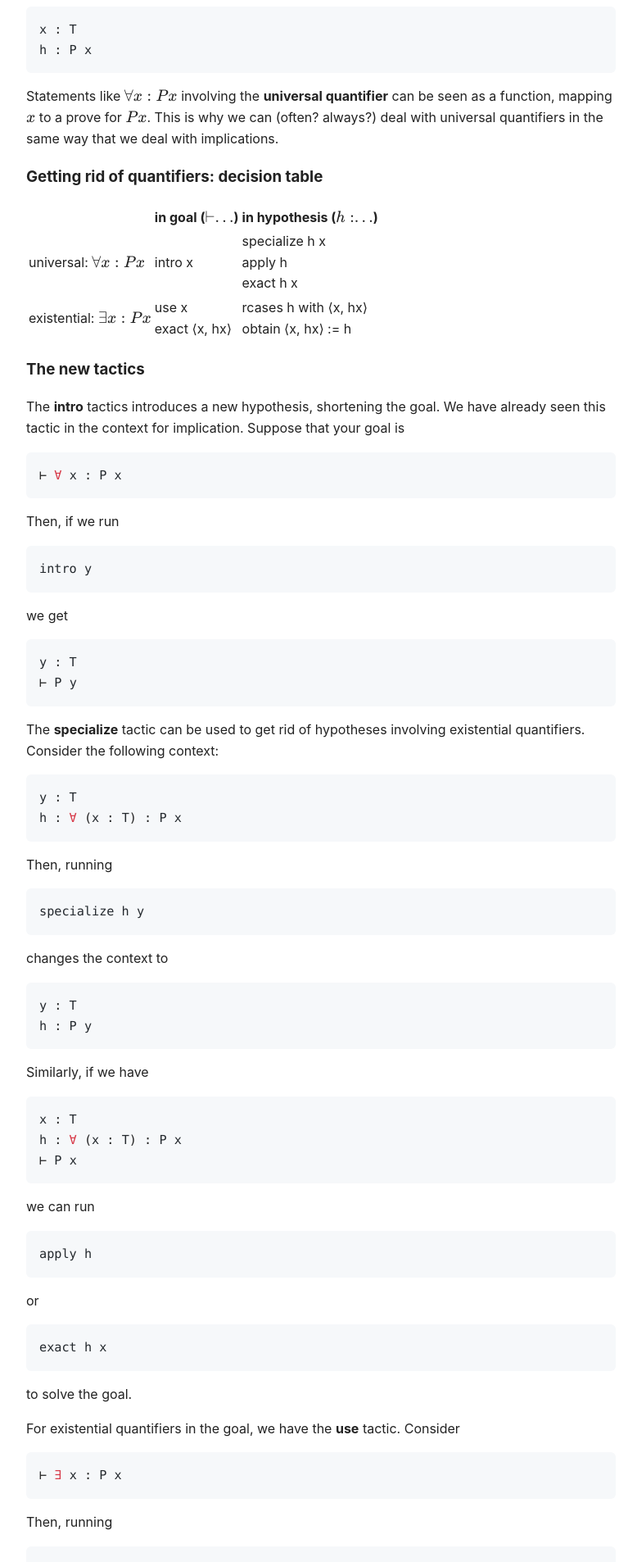
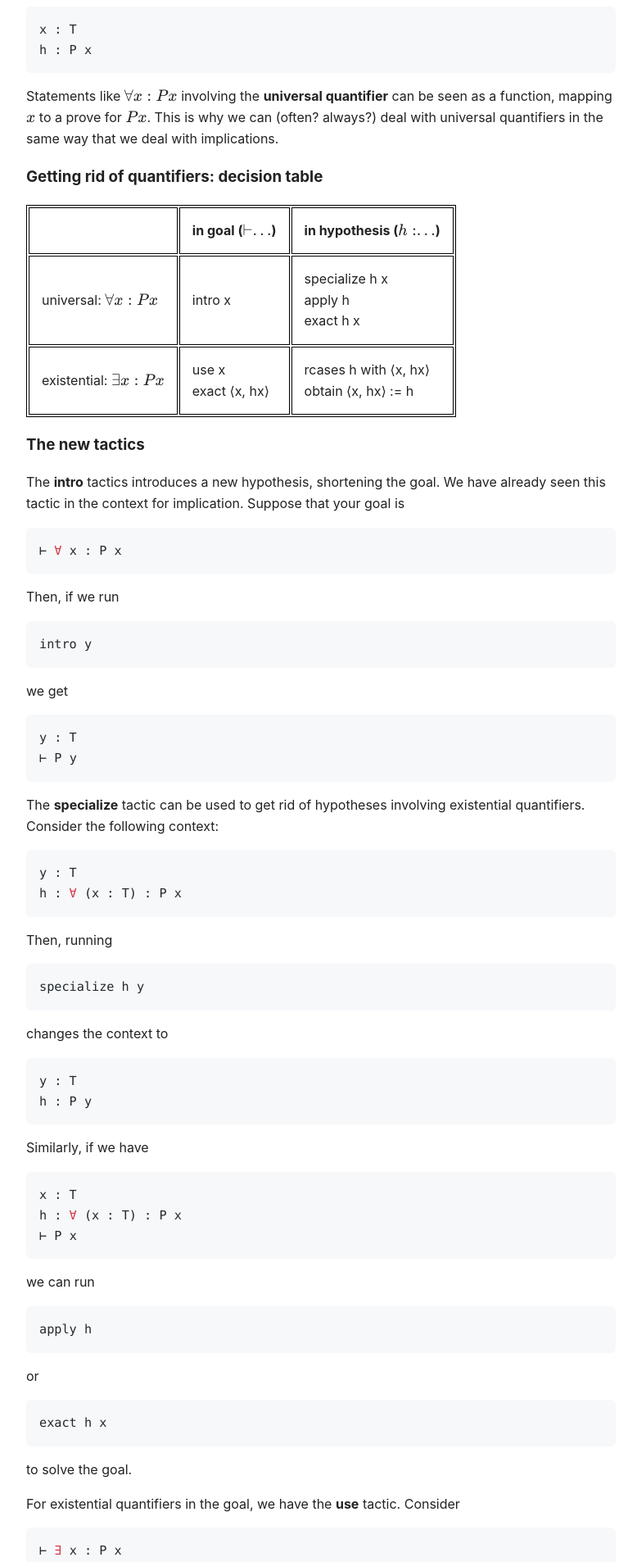
Before and after one commit to Carli-B/lean-seminar, a Jekyll site: the page built from _posts/2026-03-24-seminar-5.md, in a window 1280 px wide. Shown: the part 440-2346 px from the top of the page at 82% size, without its empty margins (248-1026 px from the left). Built offline with Jekyll 4.4.1, drawn with Linux system fonts in a browser that asks for light colours.

Commit message:
Update style.css

```diff
--- a/assets/style.css
+++ b/assets/style.css
@@ -75,6 +75,15 @@ pre {
   border-radius: 6px;
 }
 
+th, td {
+  padding: 15px;
+  border: 1px solid black;
+}
+
+table {
+  border: 1px solid black;
+}
+
 code {
   font-family: ui-monospace, SFMono-Regular, Menlo, monospace;
   font-size: 0.95em;
```
